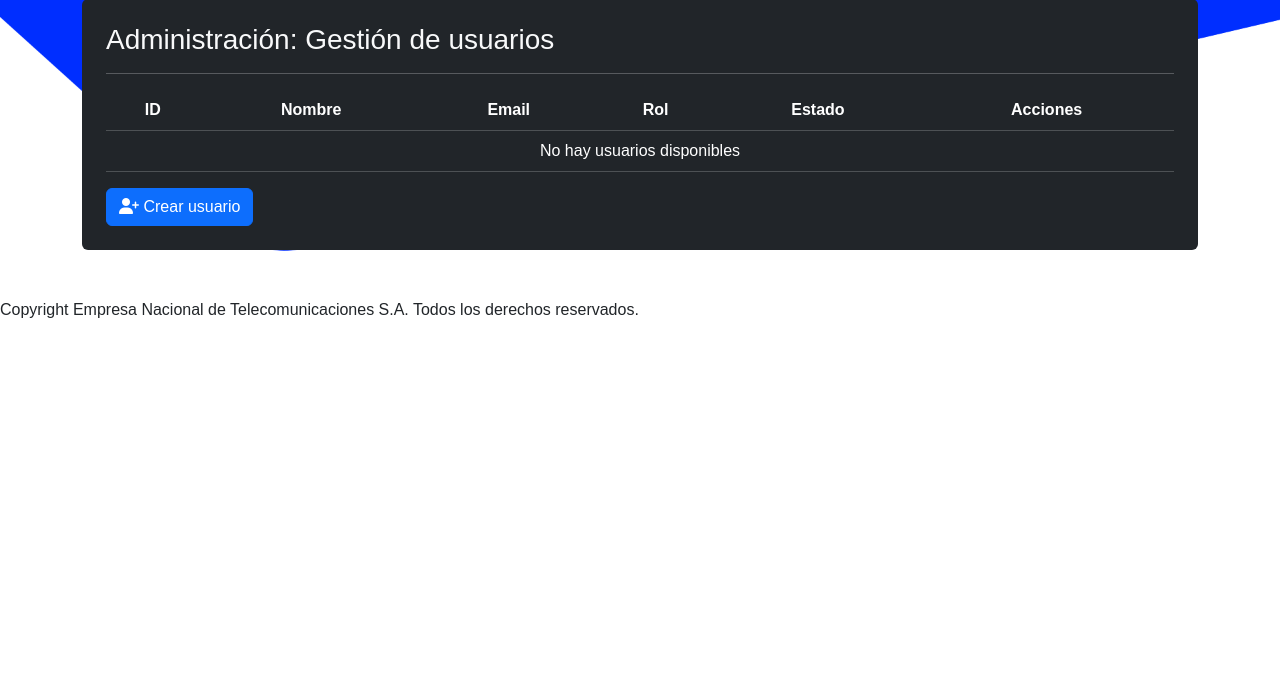
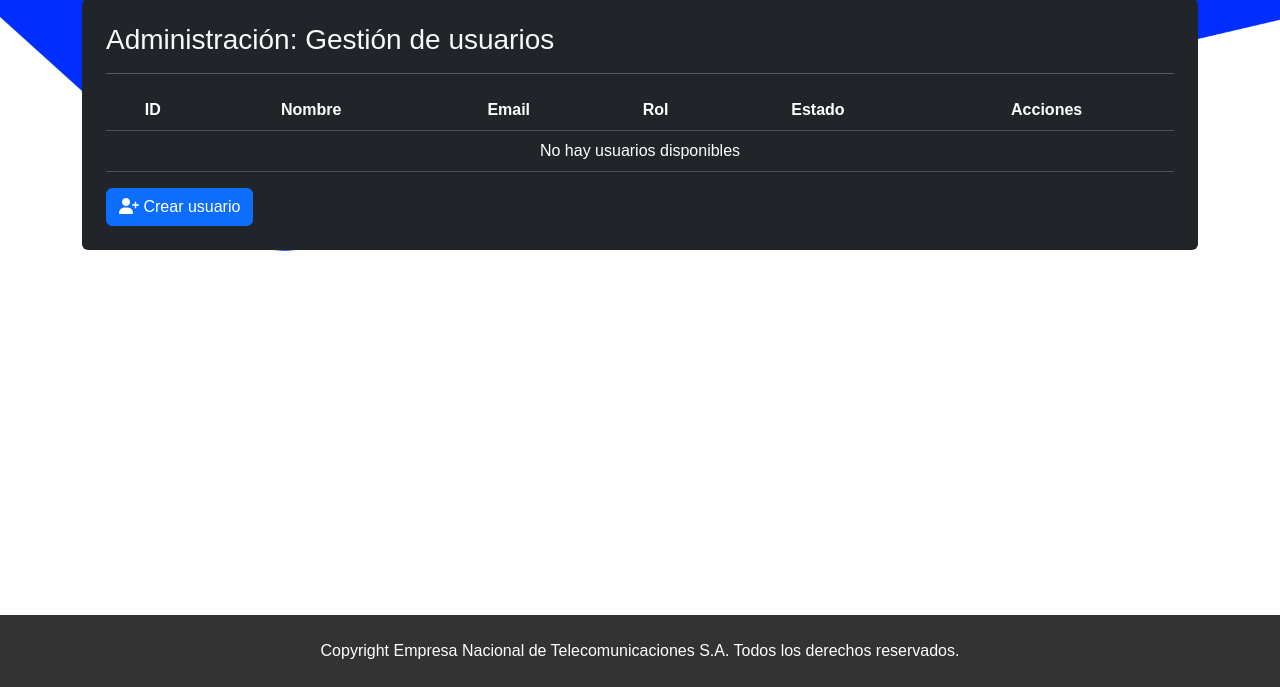
Before and after one commit to Edok9/StudIA, a Django app: page /administrar/ in a window 1280 px wide. Shown: the part 113-800 px from the top of the page. Run offline with Django 5.2, Linux system fonts and the light colour scheme.

Commit message:
Arreglado estilos del footer

```diff
--- a/loginApp/templates/base.html
+++ b/loginApp/templates/base.html
@@ -110,10 +110,8 @@
         {% block content %}
         {% endblock %}
     </main>
-    </div>
-    <footer class="footer">
-            Copyright Empresa Nacional de Telecomunicaciones S.A. Todos los derechos reservados.
-        </div>
+    <footer class="footer flex-shrink-0 w-100 mt-4 py-4 position-absolute bottom-0 text-white text-center" style="background-color: #333333;" >
+        <span>Copyright Empresa Nacional de Telecomunicaciones S.A. Todos los derechos reservados.</span>
     </footer>
 
     <script src="https://cdn.jsdelivr.net/npm/bootstrap@5.3.3/dist/js/bootstrap.bundle.min.js" integrity="sha384-YvpcrYf0tY3lHB60NNkmXc5s9fDVZLESaAA55NDzOxhy9GkcIdslK1eN7N6jIeHz" crossorigin="anonymous"></script>
```
